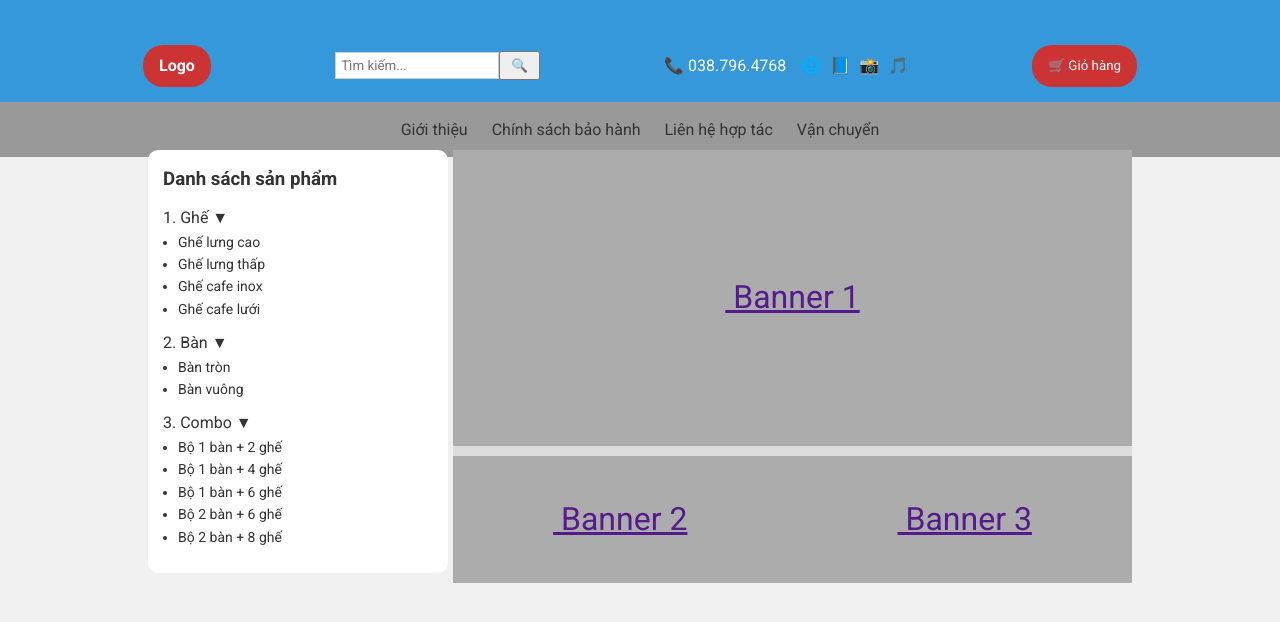
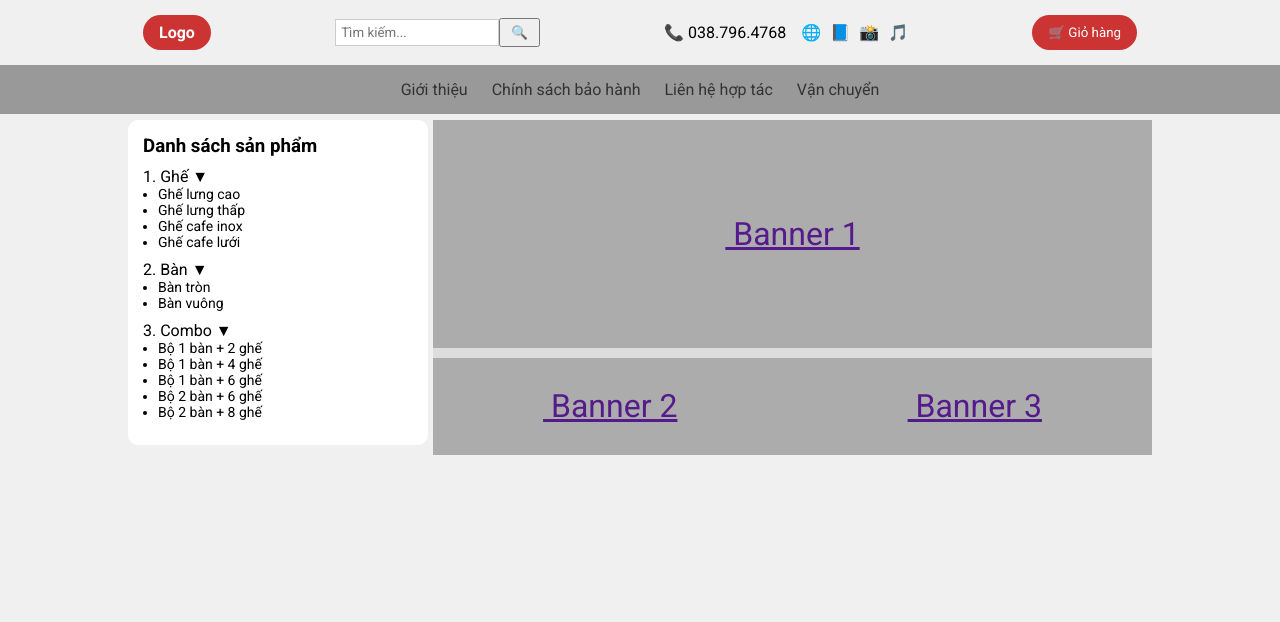
Before and after one commit to tinonguyen15/test-admin, a website: page views/index.html in a window 1280 px wide. Drawn offline with Linux system fonts and the light colour scheme; no server answers.

Commit message:
♻️ Cập nhật sửa code mới nhất

```diff
--- a/views/index.html
+++ b/views/index.html
@@ -12,8 +12,6 @@
       rel="stylesheet"
       href="https://cdnjs.cloudflare.com/ajax/libs/font-awesome/6.4.0/css/all.min.css"
     />
-    <link rel="stylesheet" href="/css/index.css" />
-    <!-- <link rel="stylesheet" href="/css/buy.css" /> -->
     <link rel="stylesheet" href="/css/home.css" />
   </head>
   <body>
```
